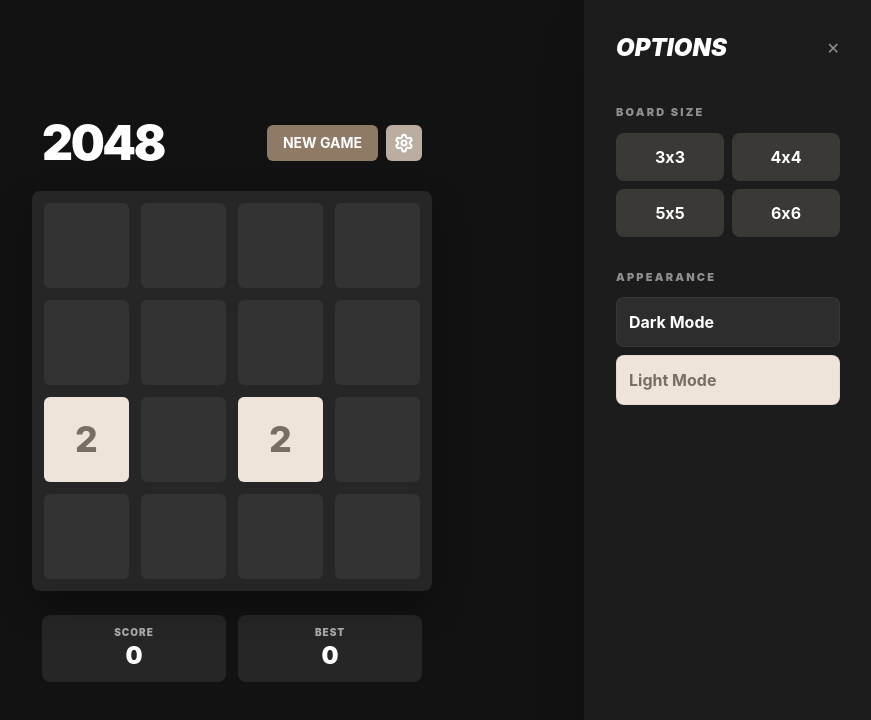
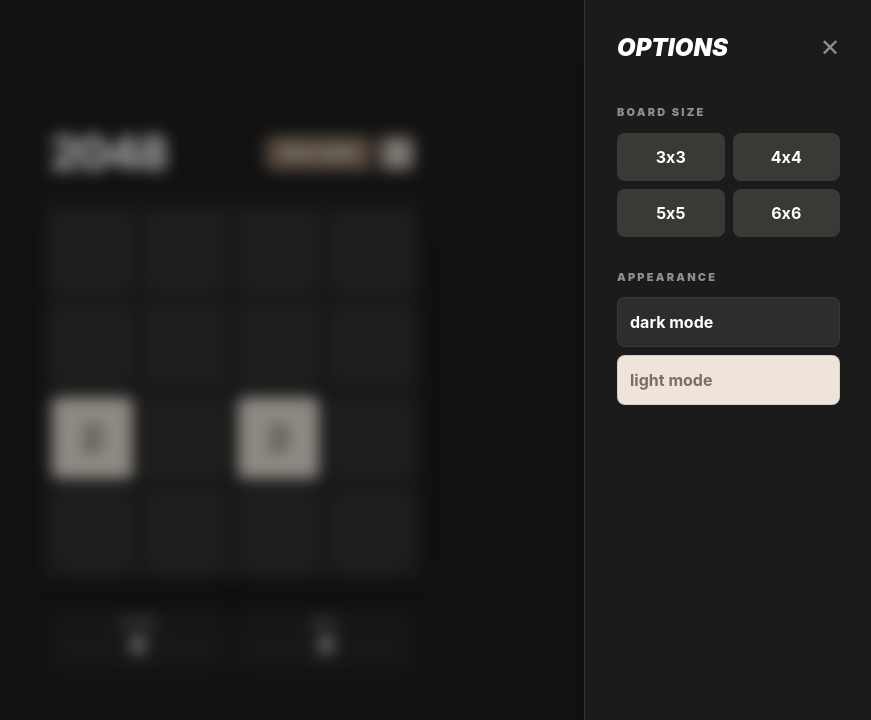
Before and after one commit to snowive/2048, a plain HTML site: page index.html in a window 1280 px wide. Both pictures are taken after a click on the button 812 px from the left and 142 px from the top of the page. Shown: the top 720 px of the page, without its empty margins (408-1279 px from the left). Drawn offline with nearby package versions, Linux system fonts and the light colour scheme.

Commit message:
Update index.html

```diff
--- a/index.html
+++ b/index.html
@@ -1,10 +1,9 @@
-
 <!DOCTYPE html>
 <html lang="en">
 <head>
     <meta charset="UTF-8">
     <meta name="viewport" content="width=device-width, initial-scale=1.0, maximum-scale=1.0, user-scalable=no">
-    <title>Snowive's 2048</title>
+    <title>snowive's 2048</title>
     <script src="https://cdn.tailwindcss.com"></script>
     <style>
         :root {
@@ -40,6 +39,7 @@
             touch-action: none;
         }
 
+        /* Container for blur effect */
         .main-stage {
             display: flex;
             flex-direction: column;
@@ -48,6 +48,15 @@
             height: 100vh;
             width: 100vw;
             gap: 24px;
+            transition: filter 0.4s cubic-bezier(0.16, 1, 0.3, 1), transform 0.4s cubic-bezier(0.16, 1, 0.3, 1);
+            will-change: filter, transform;
+        }
+
+        /* Blur state */
+        body.settings-open .main-stage {
+            filter: blur(8px) brightness(0.6);
+            transform: scale(0.96);
+            pointer-events: none; /* Prevent interaction while settings are open */
         }
 
         /* Title Area */
@@ -102,11 +111,9 @@
             z-index: 10;
         }
 
-        /* Specific text sizes for larger numbers */
         .tile-128, .tile-256, .tile-512 { font-size: calc(var(--tile-size) * 0.35); }
         .tile-1024, .tile-2048 { font-size: calc(var(--tile-size) * 0.3); }
 
-        /* Smooth Animations */
         .animate-spawn { animation: spawn 150ms ease-out forwards; }
         .animate-pop { z-index: 20; animation: pop 180ms ease-in-out; }
 
@@ -120,7 +127,6 @@
             100% { transform: translate(var(--tx), var(--ty)) scale(1); }
         }
 
-        /* Tile Color System */
         .tile-2 { background: #eee4da; color: #776e65; }
         .tile-4 { background: #ede0c8; color: #776e65; }
         .tile-8 { background: #f2b179; color: white; }
@@ -153,22 +159,35 @@
         #settings-panel {
             transition: transform 0.4s cubic-bezier(0.16, 1, 0.3, 1);
             transform: translateX(100%);
-            background: rgba(30, 30, 30, 0.95);
-            backdrop-filter: blur(10px);
+            background: rgba(30, 30, 30, 0.85);
+            backdrop-filter: blur(15px);
+            border-left: 1px solid rgba(255, 255, 255, 0.1);
         }
         #settings-panel.open { transform: translateX(0); }
 
         body.theme-light #settings-panel {
-            background: rgba(250, 248, 239, 0.95);
+            background: rgba(250, 248, 239, 0.85);
             color: #776e65;
-            border-left: 1px solid #bbada0;
+            border-left: 1px solid rgba(0, 0, 0, 0.1);
+        }
+
+        /* Overlay to click-off menu */
+        #menu-overlay {
+            position: fixed;
+            inset: 0;
+            z-index: 90;
+            display: none;
+        }
+        body.settings-open #menu-overlay {
+            display: block;
         }
     </style>
 </head>
 <body>
 
+    <div id="menu-overlay" onclick="toggleSettings()"></div>
+
     <div class="main-stage">
-        <!-- Title & Action -->
         <div class="header-top">
             <h1 class="text-5xl font-black tracking-tighter">2048</h1>
             <div class="flex gap-2">
@@ -179,35 +198,32 @@
             </div>
         </div>
 
-        <!-- Board -->
         <div id="game-container" class="game-board">
             <div id="grid-layer" class="grid-layer"></div>
             <div id="tile-container" class="tile-layer"></div>
         </div>
 
-        <!-- Scores Bottom -->
         <div class="score-row">
             <div class="score-box">
-                <div class="text-[10px] uppercase font-black opacity-60 tracking-widest">Score</div>
+                <div class="text-[10px] uppercase font-black opacity-60 tracking-widest">score</div>
                 <div id="score" class="text-2xl font-black">0</div>
             </div>
             <div class="score-box">
-                <div class="text-[10px] uppercase font-black opacity-60 tracking-widest">Best</div>
+                <div class="text-[10px] uppercase font-black opacity-60 tracking-widest">best</div>
                 <div id="best" class="text-2xl font-black">0</div>
             </div>
         </div>
     </div>
 
-    <!-- Settings Sidebar -->
     <div id="settings-panel" class="fixed top-0 right-0 h-full w-72 z-[100] p-8 shadow-2xl">
         <div class="flex justify-between items-center mb-10">
-            <h2 class="text-2xl font-black italic uppercase">Options</h2>
-            <button onclick="toggleSettings()" class="opacity-50 hover:opacity-100">✕</button>
+            <h2 class="text-2xl font-black italic uppercase">options</h2>
+            <button onclick="toggleSettings()" class="opacity-50 hover:opacity-100 text-2xl">✕</button>
         </div>
 
         <div class="space-y-8">
             <div>
-                <label class="block text-[11px] font-black uppercase opacity-50 mb-3 tracking-[0.2em]">Board Size</label>
+                <label class="block text-[11px] font-black uppercase opacity-50 mb-3 tracking-[0.2em]">board size</label>
                 <div class="grid grid-cols-2 gap-2">
                     <button onclick="game.updateSize(3)" class="bg-[#bbada0]/20 p-3 rounded-lg hover:bg-[#8f7a66] hover:text-white transition font-bold">3x3</button>
                     <button onclick="game.updateSize(4)" class="bg-[#bbada0]/20 p-3 rounded-lg hover:bg-[#8f7a66] hover:text-white transition font-bold">4x4</button>
@@ -217,31 +233,34 @@
             </div>
 
             <div>
-                <label class="block text-[11px] font-black uppercase opacity-50 mb-3 tracking-[0.2em]">Appearance</label>
+                <label class="block text-[11px] font-black uppercase opacity-50 mb-3 tracking-[0.2em]">appearance</label>
                 <div class="flex flex-col gap-2">
-                    <button onclick="changeTheme('dark')" class="text-left p-3 rounded-lg bg-[#2d2d2d] text-white font-bold border border-white/5">Dark Mode</button>
-                    <button onclick="changeTheme('light')" class="text-left p-3 rounded-lg bg-[#eee4da] text-[#776e65] font-bold border border-black/5">Light Mode</button>
+                    <button onclick="changeTheme('dark')" class="text-left p-3 rounded-lg bg-[#2d2d2d] text-white font-bold border border-white/5">dark mode</button>
+                    <button onclick="changeTheme('light')" class="text-left p-3 rounded-lg bg-[#eee4da] text-[#776e65] font-bold border border-black/10">light mode</button>
                 </div>
             </div>
         </div>
     </div>
 
-    <!-- Modals -->
     <div id="game-over" class="hidden fixed inset-0 z-[200] bg-black/70 backdrop-blur-md flex items-center justify-center p-6">
         <div class="bg-[#2d2d2d] p-12 rounded-3xl text-center max-w-sm w-full shadow-2xl border border-white/5">
-            <h2 class="text-5xl font-black mb-2 text-white">Oops!</h2>
-            <p class="text-gray-400 mb-8 font-bold">No more moves left.</p>
+            <h2 class="text-5xl font-black mb-2 text-white">GAME OVER</h2>
+            <p class="text-gray-400 mb-8 font-bold">no more moves left.</p>
             <button onclick="game.init()" class="w-full bg-[#8f7a66] text-white py-4 rounded-xl font-black uppercase tracking-widest text-lg shadow-xl active:scale-95 transition">Try Again</button>
         </div>
     </div>
 
     <script>
         function toggleSettings() {
-            document.getElementById('settings-panel').classList.toggle('open');
+            const panel = document.getElementById('settings-panel');
+            const body = document.body;
+            panel.classList.toggle('open');
+            body.classList.toggle('settings-open');
         }
 
         function changeTheme(theme) {
-            document.body.className = `theme-${theme}`;
+            document.body.classList.remove('theme-light', 'theme-dark');
+            document.body.classList.add(`theme-${theme}`);
             localStorage.setItem('2048-theme', theme);
         }
 
@@ -323,7 +342,6 @@
                 const tileGap = parseFloat(style.getPropertyValue('--tile-gap'));
                 const step = tileSize + tileGap;
 
-                // Sync DOM elements with state
                 Array.from(this.tileContainer.children).forEach(child => {
                     if (!currentIds.has(child.id)) {
                         child.style.opacity = '0';
@@ -354,6 +372,8 @@
             }
 
             move(dir) {
+                if (document.body.classList.contains('settings-open')) return;
+
                 const vec = [{r:-1,c:0}, {r:0,c:1}, {r:1,c:0}, {r:0,c:-1}][dir];
                 let moved = false;
                 let scoreInc = 0;
```
